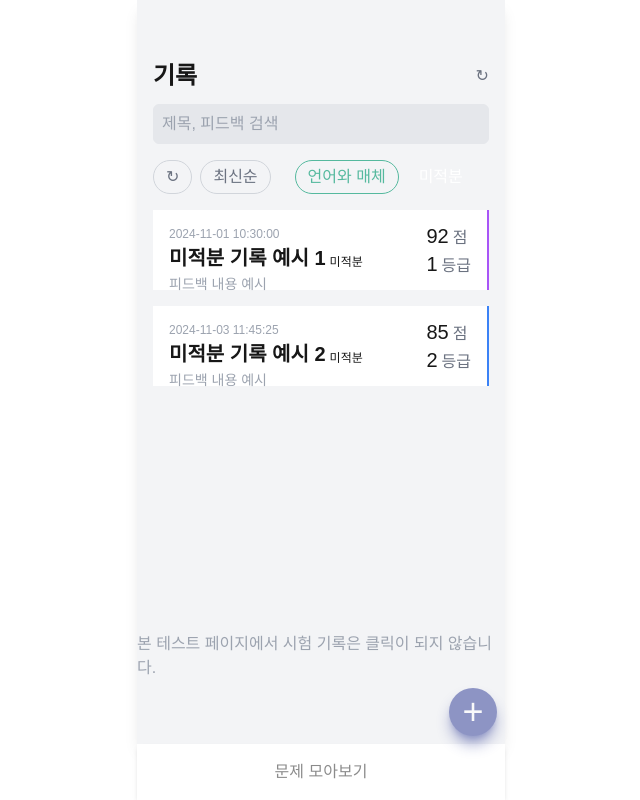
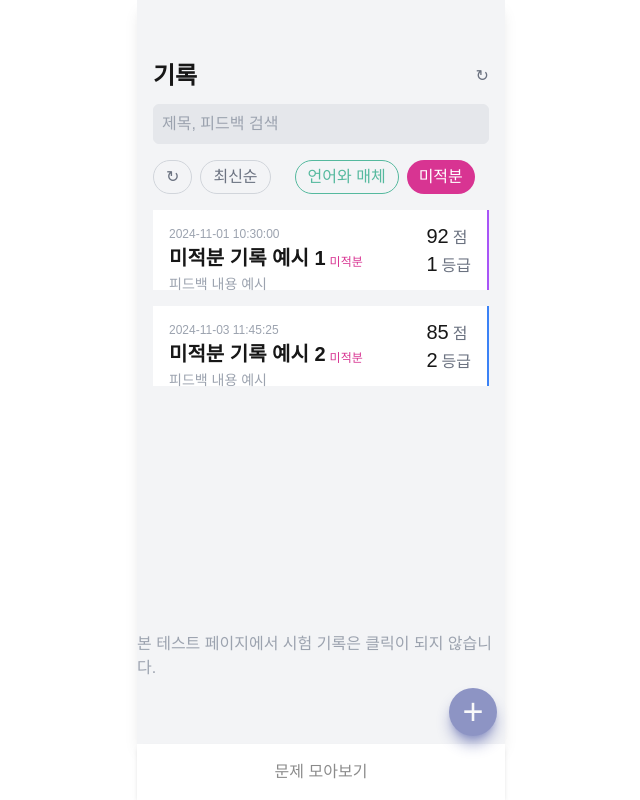
Before and after one commit to Rouxist/hci-2024-prototype, a Next.js app: page / in a window 1280 px wide. Shown: the whole page, without its empty margins (319-959 px from the left). Built offline with nearby package versions, Linux system fonts and the light colour scheme.

Commit message:
fix: color name, displaying message

```diff
--- a/src/app/page.tsx
+++ b/src/app/page.tsx
@@ -59,8 +59,8 @@ export default function Home() {
               onClick={() => setSelectedTab("미적분")}
               className={`px-3 py-1 rounded-full ${
                 selectedTab === "미적분"
-                  ? "bg-color-mathematics text-white"
-                  : "bg-gray-100 text-color-mathematics border border-1 border-color-mathematics"
+                  ? "bg-color-mathematics-300 text-white"
+                  : "bg-gray-100 text-color-mathematics-300 border border-1 border-color-mathematics-300"
               }`}
             >
               미적분
@@ -86,7 +86,7 @@ export default function Home() {
                       <div
                         className={`text-xs ${
                           selectedTab === "미적분"
-                            ? "text-color-mathematics"
+                            ? "text-color-mathematics-300"
                             : "text-color-language"
                         }`}
                       >
--- a/src/app/problems/tags.tsx
+++ b/src/app/problems/tags.tsx
@@ -5,12 +5,20 @@ type Props = {
 };
 
 export function Tags({ tags }: Props) {
+  const bgColors = [
+    "bg-color-mathematics-300",
+    "bg-color-mathematics-200",
+    "bg-color-mathematics-100",
+  ];
+
   if (typeof tags == "object") {
     return (
       <div className="">
-        {tags.map((tag) => (
+        {tags.map((tag, idx) => (
           <div
-            className="inline-flex items-center py-1 px-2 min-w-10 mr-2 mb-1 text-md font-mono bg-color-mathematics rounded-full text-white w-fit whitespace-nowrap inline-block hover:border-black"
+            className={`inline-flex items-center py-1 px-2 min-w-10 mr-2 mb-1 text-md font-mono rounded-full text-white w-fit whitespace-nowrap inline-block ${
+              bgColors[idx % bgColors.length]
+            }`}
             key={"tag_" + tag}
           >
             <div>{tag}</div>
--- a/src/app/record/imageUploadPopup.tsx
+++ b/src/app/record/imageUploadPopup.tsx
@@ -71,7 +71,7 @@ const UploadImagePopup: React.FC<UploadImagePopupProps> = ({
     try {
       setRes([]);
       setExtractionStatus(
-        "(키워드 추출은 10초 가량 소요될 수 있습니다. 잠시 기다려주세요.)"
+        "(키워드 추출은 5초 가량 소요될 수 있습니다. 잠시 기다려주세요.)"
       );
 
       const response = await fetch("/api/proxy?endpoint=get_keywords", {
```
Also changed, not shown: src/app/problems/recordList.tsx (+1 -55 lines).
